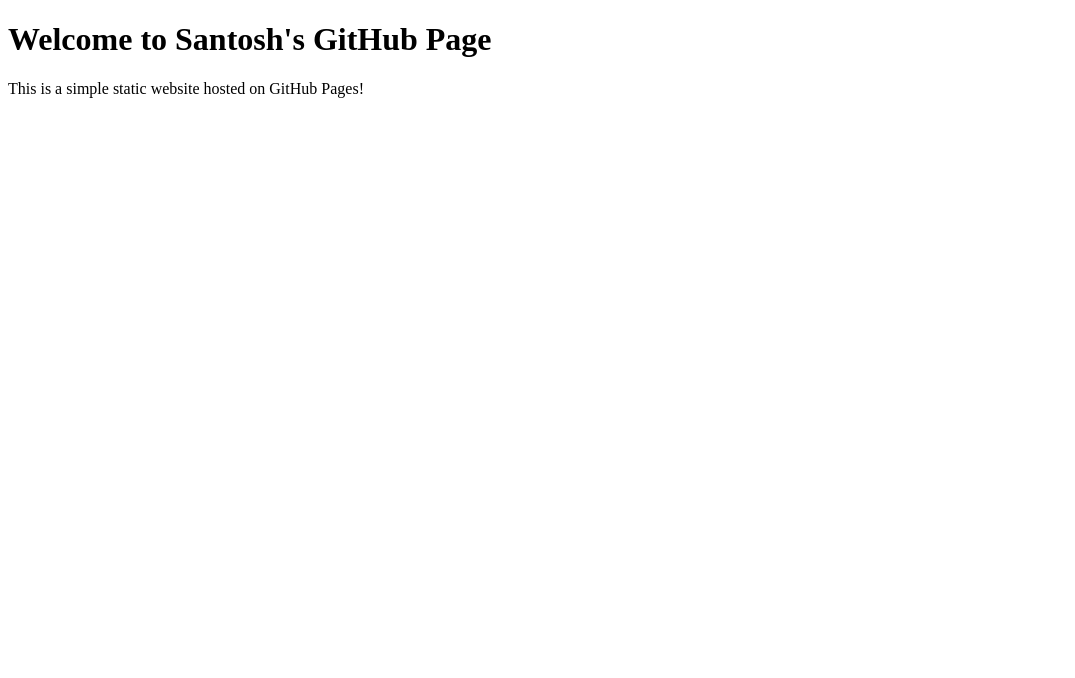
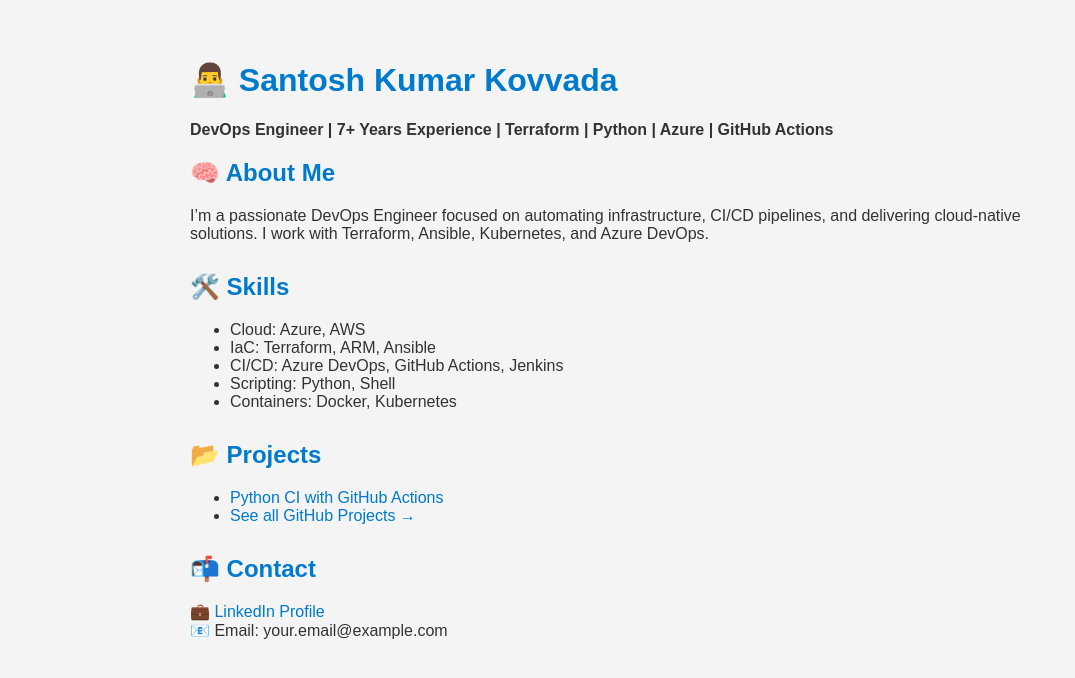
Before and after one commit to santoshkovvada/my-static-site, a plain HTML site: page index.html in a window 1280 px wide. Shown: the whole page, without its empty margins (0-1075 px from the left). Drawn offline with Linux system fonts and the light colour scheme.

Commit message:
Update portfolio homepage with bio and skills

```diff
--- a/index.html
+++ b/index.html
@@ -1,10 +1,69 @@
 <!DOCTYPE html>
-<html>
+<html lang="en">
 <head>
-  <title>Santosh’s Portfolio</title>
+  <meta charset="UTF-8" />
+  <meta name="viewport" content="width=device-width, initial-scale=1.0" />
+  <title>Santosh | DevOps Engineer</title>
+  <style>
+    body {
+      font-family: Arial, sans-serif;
+      margin: 0; padding: 0;
+      background: #f4f4f4;
+      color: #333;
+    }
+    .container {
+      max-width: 900px;
+      margin: auto;
+      padding: 40px;
+    }
+    h1, h2 {
+      color: #007acc;
+    }
+    .section {
+      margin-bottom: 30px;
+    }
+    a {
+      color: #007acc;
+      text-decoration: none;
+    }
+  </style>
 </head>
 <body>
-  <h1>Welcome to Santosh's GitHub Page</h1>
-  <p>This is a simple static website hosted on GitHub Pages!</p>
+  <div class="container">
+    <h1>👨‍💻 Santosh Kumar Kovvada</h1>
+    <p><strong>DevOps Engineer | 7+ Years Experience | Terraform | Python | Azure | GitHub Actions</strong></p>
+
+    <div class="section">
+      <h2>🧠 About Me</h2>
+      <p>I’m a passionate DevOps Engineer focused on automating infrastructure, CI/CD pipelines, and delivering cloud-native solutions. I work with Terraform, Ansible, Kubernetes, and Azure DevOps.</p>
+    </div>
+
+    <div class="section">
+      <h2>🛠️ Skills</h2>
+      <ul>
+        <li>Cloud: Azure, AWS</li>
+        <li>IaC: Terraform, ARM, Ansible</li>
+        <li>CI/CD: Azure DevOps, GitHub Actions, Jenkins</li>
+        <li>Scripting: Python, Shell</li>
+        <li>Containers: Docker, Kubernetes</li>
+      </ul>
+    </div>
+
+    <div class="section">
+      <h2>📂 Projects</h2>
+      <ul>
+        <li><a href="https://github.com/kovvadaskumar/python-ci-demo" target="_blank">Python CI with GitHub Actions</a></li>
+        <li><a href="https://github.com/kovvadaskumar" target="_blank">See all GitHub Projects →</a></li>
+      </ul>
+    </div>
+
+    <div class="section">
+      <h2>📬 Contact</h2>
+      <p>
+        💼 <a href="https://www.linkedin.com/in/kovvadaskumar/" target="_blank">LinkedIn Profile</a><br />
+        📧 Email: your.email@example.com
+      </p>
+    </div>
+  </div>
 </body>
 </html>
```
